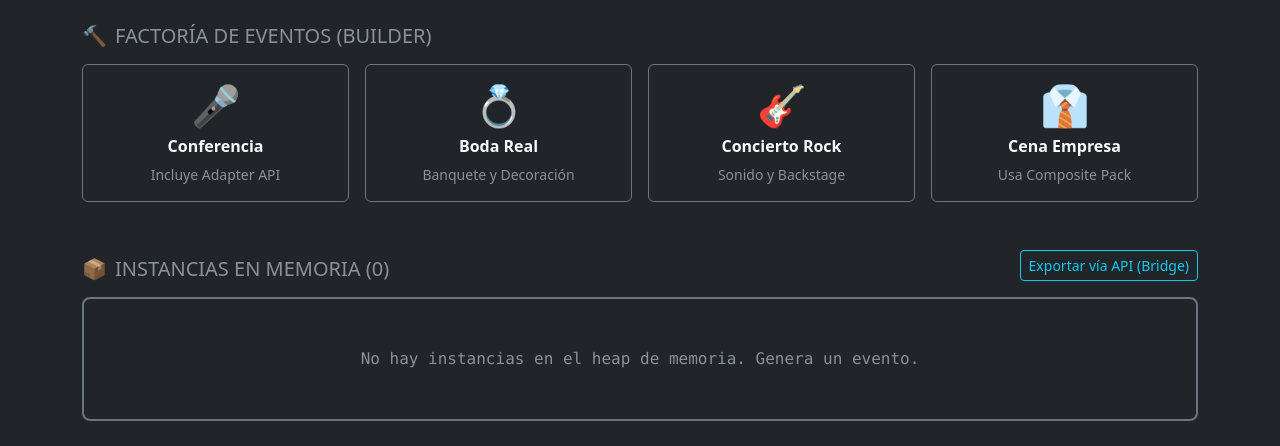
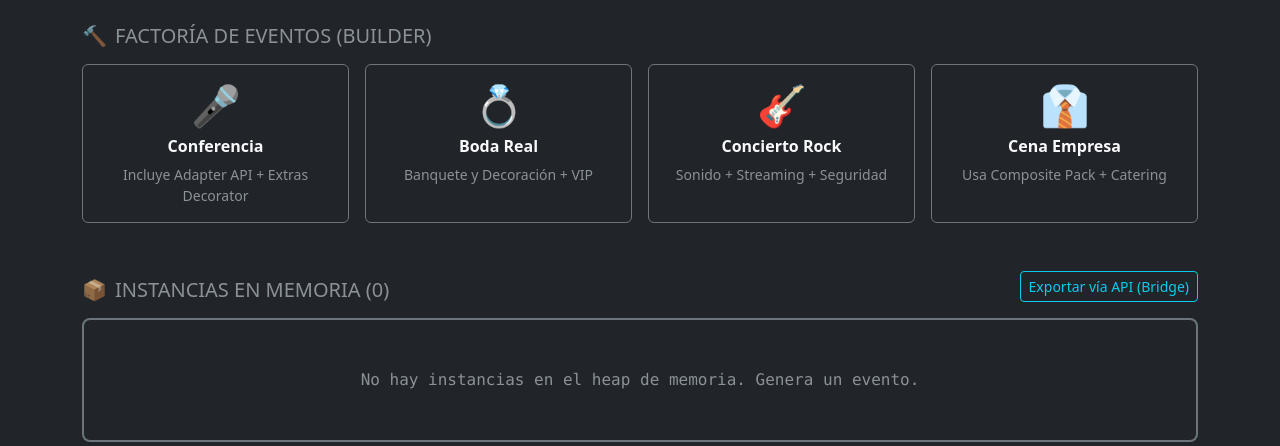
Before and after one commit to UNIdavid8/PRACTICA3, a Django app: page /eventos/ in a window 1280 px wide. Shown: the part 90-536 px from the top of the page. Run offline with Django 5.2, Linux system fonts and the light colour scheme; parts of the project's set-up code (start-up, migrations or seed data) failed here and were passed over.

Commit message:
Practica 3: integra Decorator, Observer y Template Method con web y tests

```diff
--- a/eventos/templates/eventos/dashboard.html
+++ b/eventos/templates/eventos/dashboard.html
@@ -25,48 +25,50 @@
 
     <div class="container">
         <section class="mb-5">
-            <h5 class="text-muted text-uppercase tracking-wide mb-3"><span class="me-2">🔨</span>Factoría de Eventos (Builder)</h5>
+            <h5 class="text-muted text-uppercase tracking-wide mb-3">
+                <span class="me-2">🔨</span>Factoría de Eventos (Builder)
+            </h5>
             <div class="row g-3">
                 <div class="col-md-3">
-                    <a href="{% url 'crear_evento' tipo='conferencia' %}" class="text-decoration-none">
+                    <a href="{% url 'crear_evento' tipo='conferencia' %}?musica=1&catering=1" class="text-decoration-none">
                         <div class="card bg-dark border-secondary h-100 hover-shadow transition">
                             <div class="card-body text-center">
                                 <h1 class="display-6 mb-2">🎤</h1>
                                 <h6 class="card-title text-light fw-bold">Conferencia</h6>
-                                <p class="card-text text-muted small">Incluye Adapter API</p>
+                                <p class="card-text text-muted small">Incluye Adapter API + Extras Decorator</p>
                             </div>
                         </div>
                     </a>
                 </div>
                 <div class="col-md-3">
-                    <a href="{% url 'crear_evento' tipo='boda' %}" class="text-decoration-none">
+                    <a href="{% url 'crear_evento' tipo='boda' %}?catering=1&vip=1" class="text-decoration-none">
                         <div class="card bg-dark border-secondary h-100">
                             <div class="card-body text-center">
                                 <h1 class="display-6 mb-2">💍</h1>
                                 <h6 class="card-title text-light fw-bold">Boda Real</h6>
-                                <p class="card-text text-muted small">Banquete y Decoración</p>
+                                <p class="card-text text-muted small">Banquete y Decoración + VIP</p>
                             </div>
                         </div>
                     </a>
                 </div>
                 <div class="col-md-3">
-                    <a href="{% url 'crear_evento' tipo='concierto' %}" class="text-decoration-none">
+                    <a href="{% url 'crear_evento' tipo='concierto' %}?musica=1&streaming=1&vip=1" class="text-decoration-none">
                         <div class="card bg-dark border-secondary h-100">
                             <div class="card-body text-center">
                                 <h1 class="display-6 mb-2">🎸</h1>
                                 <h6 class="card-title text-light fw-bold">Concierto Rock</h6>
-                                <p class="card-text text-muted small">Sonido y Backstage</p>
+                                <p class="card-text text-muted small">Sonido + Streaming + Seguridad</p>
                             </div>
                         </div>
                     </a>
                 </div>
                 <div class="col-md-3">
-                    <a href="{% url 'crear_evento' tipo='cena' %}" class="text-decoration-none">
+                    <a href="{% url 'crear_evento' tipo='cena' %}?catering=1" class="text-decoration-none">
                         <div class="card bg-dark border-secondary h-100">
                             <div class="card-body text-center">
                                 <h1 class="display-6 mb-2">👔</h1>
                                 <h6 class="card-title text-light fw-bold">Cena Empresa</h6>
-                                <p class="card-text text-muted small">Usa Composite Pack</p>
+                                <p class="card-text text-muted small">Usa Composite Pack + Catering</p>
                             </div>
                         </div>
                     </a>
@@ -74,8 +76,56 @@
             </div>
         </section>
 
+        {% if resumen_extras %}
+        <div class="alert alert-info border-info mb-4">
+            <h6 class="fw-bold mb-2">Decorator · Resumen de extras</h6>
+            <div><strong>Descripción:</strong> {{ resumen_extras.descripcion }}</div>
+            <div><strong>Coste total:</strong> {{ resumen_extras.coste_total }} {{ moneda }}</div>
+            <div>
+                <strong>Extras:</strong>
+                {% if resumen_extras.extras %}
+                    {{ resumen_extras.extras|join:", " }}
+                {% else %}
+                    Sin extras
+                {% endif %}
+            </div>
+        </div>
+        {% endif %}
+
+        {% if notificaciones %}
+        <div class="card bg-dark border-secondary mb-4">
+            <div class="card-header border-secondary">
+                <strong>Observer · Notificaciones automáticas</strong>
+            </div>
+            <div class="card-body">
+                <ul class="mb-0">
+                    {% for n in notificaciones %}
+                        <li class="small text-light">{{ n }}</li>
+                    {% endfor %}
+                </ul>
+            </div>
+        </div>
+        {% endif %}
+
+        {% if logs_template %}
+        <div class="card bg-dark border-secondary mb-4">
+            <div class="card-header border-secondary">
+                <strong>Template Method · Historial de ejecución</strong>
+            </div>
+            <div class="card-body">
+                <ol class="mb-0">
+                    {% for l in logs_template %}
+                        <li class="small text-light">{{ l }}</li>
+                    {% endfor %}
+                </ol>
+            </div>
+        </div>
+        {% endif %}
+
         <div class="d-flex justify-content-between align-items-end mb-3">
-            <h5 class="text-muted text-uppercase tracking-wide mb-0"><span class="me-2">📦</span>Instancias en Memoria ({{ eventos|length }})</h5>
+            <h5 class="text-muted text-uppercase tracking-wide mb-0">
+                <span class="me-2">📦</span>Instancias en Memoria ({{ eventos|length }})
+            </h5>
             <a href="?export=json" class="btn btn-sm btn-outline-info" target="_blank">Exportar vía API (Bridge)</a>
         </div>
 
@@ -88,10 +138,16 @@
                         <small class="text-muted text-monospace">ID: {{ evento.id }}</small>
                     </div>
                     <div class="card-body">
-                        <h5 class="card-title fw-bold text-white mb-3">{{ evento.nombre }}</h5>
-                        <p class="text-muted small mb-4">
-                            📅 {{ evento.fecha }} <br>
+                        <h5 class="card-title fw-bold text-white mb-2">{{ evento.nombre }}</h5>
+                        <p class="text-muted small mb-3">
+                            📅 {{ evento.fecha }}<br>
                             📍 {{ evento.ubicacion.nombre }}
+                        </p>
+
+                        <p class="small mb-3">
+                            <span class="badge {% if evento.estado == 'cancelado' %}bg-danger{% elif evento.estado == 'confirmado' %}bg-success{% else %}bg-warning text-dark{% endif %}">
+                                Estado: {{ evento.estado|default:"activo" }}
+                            </span>
                         </p>
 
                         <div class="mb-4">
@@ -100,6 +156,8 @@
                                 <span class="small text-light">{{ servicio.nombre }}</span>
                                 <span class="small text-primary fw-bold">{{ servicio.precio }} {{ moneda }}</span>
                             </div>
+                            {% empty %}
+                            <div class="text-muted small">Sin servicios añadidos.</div>
                             {% endfor %}
                         </div>
                     </div>
@@ -113,7 +171,9 @@
             {% empty %}
             <div class="col-12">
                 <div class="border border-secondary border-2 border-dashed rounded-3 p-5 text-center">
-                    <p class="text-muted mb-0 font-monospace">No hay instancias en el heap de memoria. Genera un evento.</p>
+                    <p class="text-muted mb-0 font-monospace">
+                        No hay instancias en el heap de memoria. Genera un evento.
+                    </p>
                 </div>
             </div>
             {% endfor %}
--- a/eventos/views.py
+++ b/eventos/views.py
@@ -6,65 +6,198 @@ from .memoria import db_eventos, guardar_evento, obtener_evento
 from .entidades import Ubicacion
 from .patrones.creacionales.singleton import ConfiguracionGlobal
 from .patrones.creacionales.builder import (
-    DirectorEvento, EventoConferenciaBuilder, EventoBodaBuilder,
-    EventoConciertoBuilder, EventoCenaEmpresaBuilder
-)
-# NUEVAS IMPORTACIONES
-from .patrones.practica2 import (
-    ValidarFecha, ValidarCapacidad,
-    AbstraccionRepresentacion, ExportadorHTML, ExportadorAPIJSON
+    DirectorEvento,
+    EventoConferenciaBuilder,
+    EventoBodaBuilder,
+    EventoConciertoBuilder,
+    EventoCenaEmpresaBuilder,
 )
 
+# Patrones ya usados de práctica anterior
+from .patrones.practica2 import (
+    ValidarFecha,
+    ValidarCapacidad,
+    AbstraccionRepresentacion,
+    ExportadorHTML,
+    ExportadorAPIJSON,
+)
+
+# Actividad 3
+from .patrones.estructurales.decorator import (
+    EventoBase,
+    MusicaEnVivoDecorator,
+    CateringPremiumDecorator,
+    SeguridadVIPDecorator,
+    StreamingAvanzadoDecorator,
+)
+from .patrones.comportamiento.observer import (
+    NotificadorEmail,
+    NotificadorProveedor,
+    NotificadorAnalytics,
+)
+from .patrones.comportamiento.template_method import (
+    ProcesoConferencia,
+    ProcesoBoda,
+    ProcesoConcierto,
+)
+
+
 def panel_principal(request):
-    """Vista principal con patrón Bridge para servir HTML o API JSON."""
+    """Vista principal con Bridge y panel de notificaciones/logs."""
     config = ConfiguracionGlobal()
     lista_eventos = list(db_eventos.values())
 
-    # Lógica Bridge: Desacopla la abstracción de la salida
-    if request.GET.get('export') == 'json':
+    # Bridge: salida HTML o JSON
+    if request.GET.get("export") == "json":
         bridge = AbstraccionRepresentacion(ExportadorAPIJSON())
         salida = bridge.procesar(lista_eventos)
         return JsonResponse(salida, safe=False)
-    else:
-        bridge = AbstraccionRepresentacion(ExportadorHTML())
-        salida = bridge.procesar(lista_eventos)
 
-        # Extendemos el contexto HTML con el Singleton
-        contexto = salida["contexto"]
-        contexto.update({'moneda': config.moneda, 'impuestos': config.impuestos})
-        return render(request, 'eventos/dashboard.html', contexto)
+    bridge = AbstraccionRepresentacion(ExportadorHTML())
+    salida = bridge.procesar(lista_eventos)
+
+    contexto = salida["contexto"]
+    contexto.update(
+        {
+            "moneda": config.moneda,
+            "impuestos": config.impuestos,
+            # Observer / Template logs persistidos en sesión
+            "notificaciones": request.session.pop("notificaciones", []),
+            "logs_template": request.session.pop("logs_template", []),
+            # Resumen Decorator
+            "resumen_extras": request.session.pop("resumen_extras", None),
+        }
+    )
+    return render(request, "eventos/dashboard.html", contexto)
+
 
 def crear_evento_builder(request, tipo):
-    """Creación con Builder y validación con Chain of Responsibility."""
+    """Creación con Builder + CoR + Template Method + Decorator + Observer."""
     director = DirectorEvento()
     ubicacion_estandar = Ubicacion("Recinto Principal", "Av. Universidad 1", 500)
 
-    if tipo == 'conferencia':
+    # Builder
+    if tipo == "conferencia":
         director.builder = EventoConferenciaBuilder()
-        director.construir_conferencia_estandar(f"Conf_{random.randint(100,999)}", "2026-06-01", ubicacion_estandar)
-    elif tipo == 'boda':
+        director.construir_conferencia_estandar(
+            f"Conf_{random.randint(100, 999)}", "2026-06-01", ubicacion_estandar
+        )
+    elif tipo == "boda":
         director.builder = EventoBodaBuilder()
-        director.construir_boda_clasica(f"Boda_{random.randint(100,999)}", "2026-07-15", ubicacion_estandar)
-    elif tipo == 'concierto':
+        director.construir_boda_clasica(
+            f"Boda_{random.randint(100, 999)}", "2026-07-15", ubicacion_estandar
+        )
+    elif tipo == "concierto":
         director.builder = EventoConciertoBuilder()
-        director.construir_concierto_rock(f"Live_{random.randint(100,999)}", "2026-09-20", ubicacion_estandar)
-    elif tipo == 'cena':
+        director.construir_concierto_rock(
+            f"Live_{random.randint(100, 999)}", "2026-09-20", ubicacion_estandar
+        )
+    elif tipo == "cena":
         director.builder = EventoCenaEmpresaBuilder()
-        director.construir_cena_navidad(f"Cena_{random.randint(100,999)}", "2026-12-15", ubicacion_estandar)
+        director.construir_cena_navidad(
+            f"Cena_{random.randint(100, 999)}", "2026-12-15", ubicacion_estandar
+        )
+    else:
+        return HttpResponse("Tipo de evento no soportado.", status=400)
 
     evento_nuevo = director.builder.get_resultado()
 
-    # Lógica Chain of Responsibility: Validar antes de guardar
+    # Chain of Responsibility (ya existente)
     pipeline_validacion = ValidarFecha()
     pipeline_validacion.set_siguiente(ValidarCapacidad())
+    es_valido, mensaje_error = pipeline_validacion.validar(evento_nuevo)
+    if not es_valido:
+        return HttpResponse(
+            f"Generación abortada por Chain of Responsibility: {mensaje_error}",
+            status=400,
+        )
 
-    es_valido, mensaje_error = pipeline_validacion.validar(evento_nuevo)
+    # ---------------------------
+    # TEMPLATE METHOD (Actividad 3)
+    # ---------------------------
+    proceso = None
+    if tipo == "conferencia":
+        proceso = ProcesoConferencia()
+    elif tipo == "boda":
+        proceso = ProcesoBoda()
+    elif tipo == "concierto":
+        proceso = ProcesoConcierto()
 
-    if not es_valido:
-        return HttpResponse(f"Generación abortada por Chain of Responsibility: {mensaje_error}", status=400)
+    if proceso:
+        resultado_template = proceso.ejecutar(
+            {
+                "nombre": evento_nuevo.nombre,
+                "fecha": evento_nuevo.fecha,
+                "coste_base": 1000.0,
+                # Si quieres, aquí puedes pasar campos concretos según tipo
+                "ponentes": ["Ponente 1", "Ponente 2"] if tipo == "conferencia" else [],
+            }
+        )
+        request.session["logs_template"] = resultado_template["log"]
+    else:
+        request.session["logs_template"] = [
+            "1) Datos validados",
+            "2) Servicios base configurados",
+            "3) Costes calculados",
+            "4) Evento confirmado",
+        ]
+
+    # ---------------------------
+    # DECORATOR (Actividad 3)
+    # ---------------------------
+    # Extras por query params:
+    # /crear/conferencia/?musica=1&catering=1&vip=1&streaming=1
+    evento_coste = EventoBase(evento_nuevo.nombre, 1000.0)
+    extras_aplicados = []
+
+    if request.GET.get("musica") == "1":
+        evento_coste = MusicaEnVivoDecorator(evento_coste)
+        extras_aplicados.append("Música en vivo")
+    if request.GET.get("catering") == "1":
+        evento_coste = CateringPremiumDecorator(evento_coste)
+        extras_aplicados.append("Catering premium")
+    if request.GET.get("vip") == "1":
+        evento_coste = SeguridadVIPDecorator(evento_coste)
+        extras_aplicados.append("Seguridad VIP")
+    if request.GET.get("streaming") == "1":
+        evento_coste = StreamingAvanzadoDecorator(evento_coste)
+        extras_aplicados.append("Streaming avanzado")
+
+    request.session["resumen_extras"] = {
+        "descripcion": evento_coste.get_descripcion(),
+        "coste_total": evento_coste.get_coste(),
+        "extras": extras_aplicados,
+    }
+
+    # ---------------------------
+    # OBSERVER (Actividad 3)
+    # ---------------------------
+    # Necesitas en Evento: atributo estado y método crear_observable()
+    try:
+        observable = evento_nuevo.crear_observable()
+
+        email = NotificadorEmail()
+        proveedor = NotificadorProveedor()
+        analytics = NotificadorAnalytics()
+
+        observable.agregar_observador(email)
+        observable.agregar_observador(proveedor)
+        observable.agregar_observador(analytics)
+
+        observable.cambiar_estado("confirmado")
+
+        request.session["notificaciones"] = (
+            email.historial + proveedor.historial + analytics.historial
+        )
+    except Exception:
+        # Fallback por si todavía no añadiste crear_observable/estado en Evento
+        request.session["notificaciones"] = [
+            f"[INFO] Evento '{evento_nuevo.nombre}' creado (pendiente de integración completa de Observer)."
+        ]
 
     guardar_evento(evento_nuevo)
-    return redirect('panel_principal')
+    return redirect("panel_principal")
+
 
 def clonar_evento_prototype(request, evento_id):
     evento_original = obtener_evento(evento_id)
@@ -74,7 +207,8 @@ def clonar_evento_prototype(request, evento_id):
     evento_clonado = evento_original.clonar()
     evento_clonado.nombre = f"Copia de {evento_original.nombre}"
     guardar_evento(evento_clonado)
-    return redirect('panel_principal')
+    return redirect("panel_principal")
+
 
 def panel_configuracion(request):
     config = ConfiguracionGlobal()
@@ -82,4 +216,4 @@ def panel_configuracion(request):
         config.actualizar_configuracion(moneda="USD", impuestos=10.0)
     else:
         config.actualizar_configuracion(moneda="EUR", impuestos=21.0)
-    return redirect('panel_principal')
+    return redirect("panel_principal")
```
Also changed, not shown: eventos/entidades.py (+8 -0 lines), tests/unit/test_template_method.py (+24 -0 lines).
